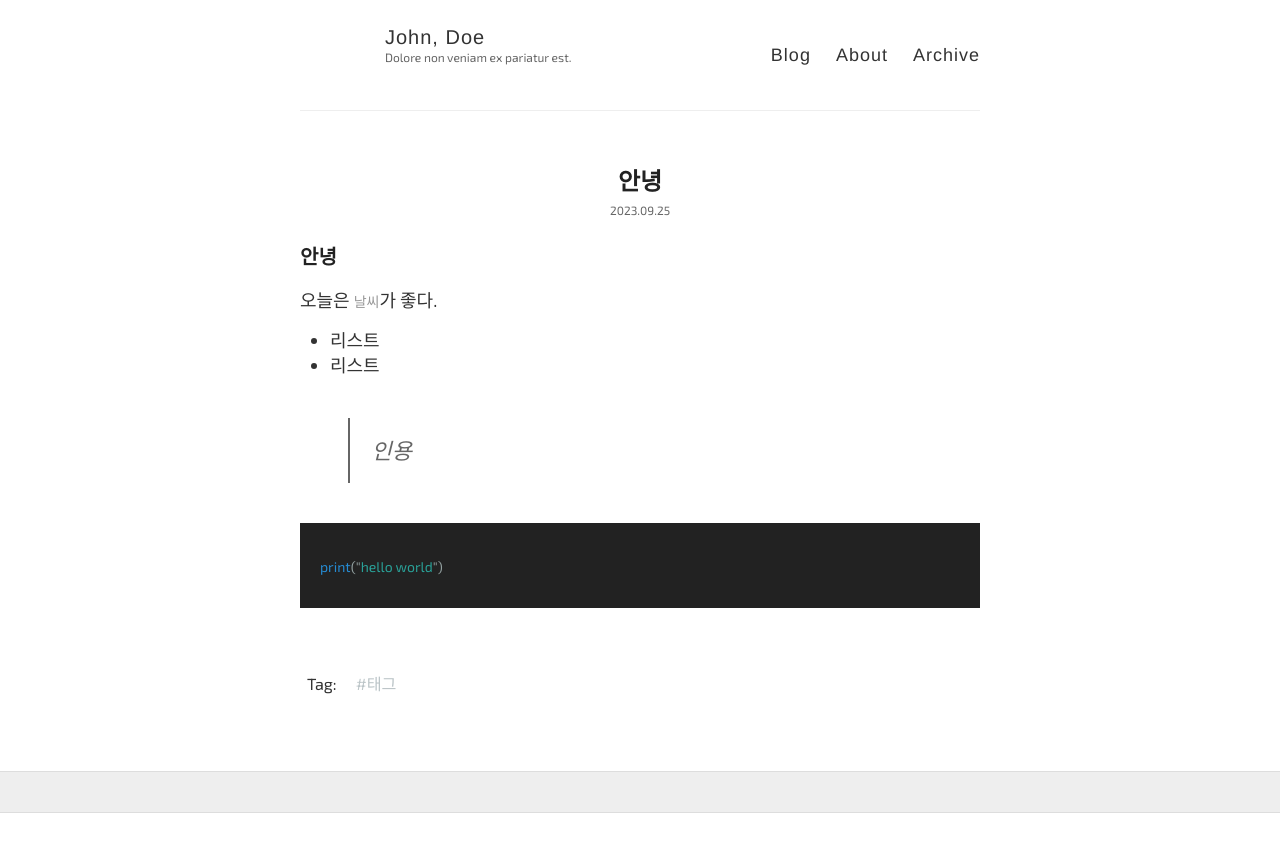
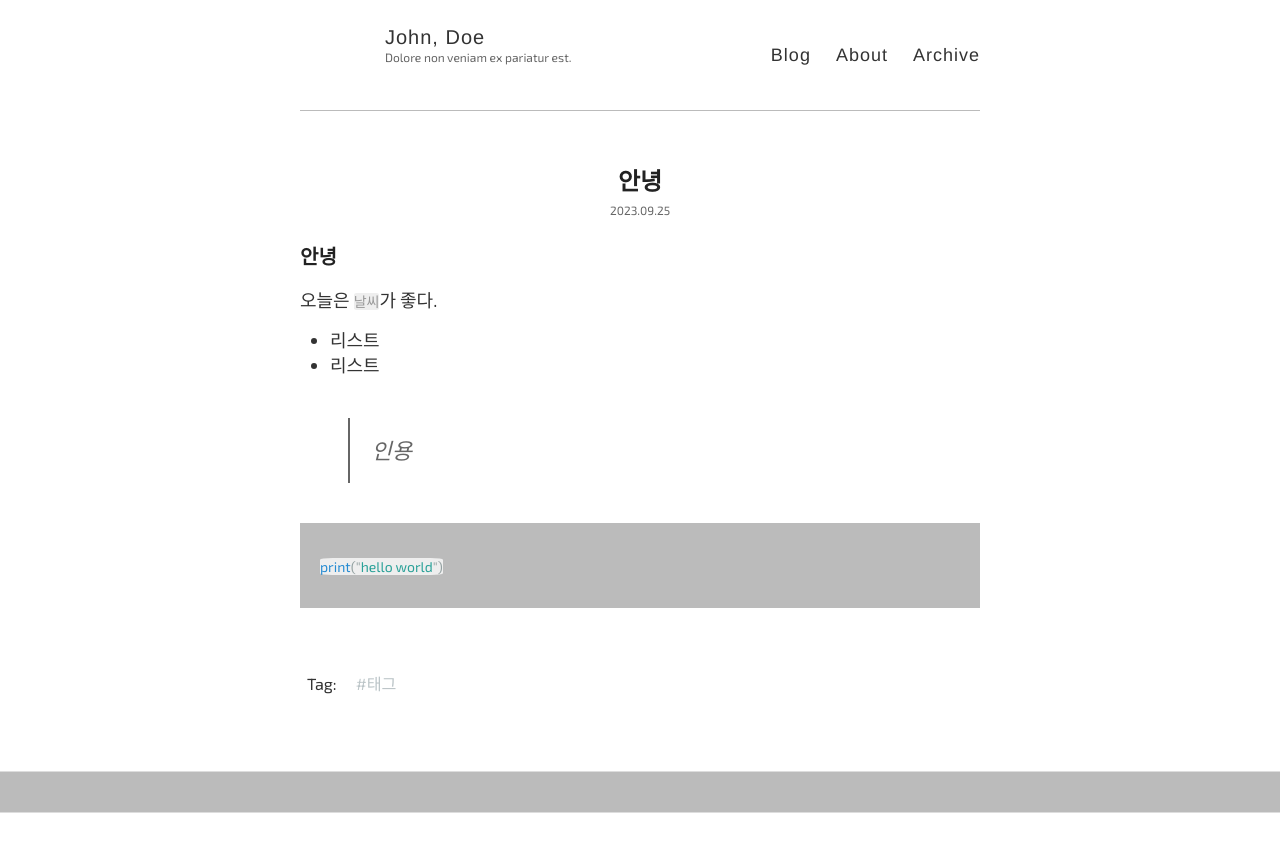
Before and after one commit to Sleeping-Gabin/Sleeping-Gabin.github.io, a Jekyll site: the page built from _posts/2023-09-25-post_test.md, in a window 1280 px wide. Shown: the top 852 px of the page. Built offline with Jekyll 4.4.1, drawn with Linux system fonts in a browser that asks for light colours; some web fonts are replaced.

Commit message:
layout update

```diff
--- a/_scss/_highlights.scss
+++ b/_scss/_highlights.scss
@@ -4,7 +4,8 @@
 /***********************/
 
 .highlight {
-  background-color: $darkerGray;
+  //background-color: $darkerGray;
+  background-color: $lightGray;
   padding: 5px 10px;
   margin: 20px 0;
 }
--- a/_scss/_variables.scss
+++ b/_scss/_variables.scss
@@ -11,7 +11,8 @@ $black: #000;
 $darkerGray: #222;
 $darkGray: #333;
 $gray: #666;
-$lightGray: #eee;
+$lightGray: #bbb;
+$lighterGray: #eee;
 $white: #fff;
 
 // Font stacks
--- a/index.html
+++ b/index.html
@@ -6,11 +6,11 @@ layout: default
 <div class="posts">
   {% for post in paginator.posts %}
   <article class="post">
-    <div>
+    <div class="post-info">
       {% if post.category %}
       <span class="material-symbols-outlined">folder</span> {{ post.category }}
       {% endif %}
-      <span class="material-symbols-outlined"> calendar_month </span> {{ post.date }}
+      <span class="material-symbols-outlined"> calendar_month </span> {{ post.date | date: "%Y.%m.%d" }}
     </div>
     <h1><a href="{{ site.baseurl }}{{ post.url }}">{{ post.title }}</a></h1>
     <!-- <div class="entry">{{ post.content | strip_html | truncatewords:40}}</div> -->
--- a/style.scss
+++ b/style.scss
@@ -138,6 +138,20 @@ img {
 
 .clearfix:after {
     clear: both;
+}
+
+
+//
+code {
+  background-color: $lighterGray;
+  border-radius: 10%;
+}
+
+blockquote {
+  margin: 0.9em 0.4em;
+  border-left: 2px solid $blue;
+  font-size: inherit;
+  font-style: normal;
 }
 
 /*********************/
@@ -325,12 +339,19 @@ footer {
   text-align: center;
 }
 
+
+//
 .post-title {
   margin-bottom: 15px;
 }
 
 .post-title h1 {
   margin-bottom: 0;
+}
+
+.post-info {
+  margin-bottom: -12px;
+  font-size: 12px;
 }
 
 /*****************************************************************************/
```
